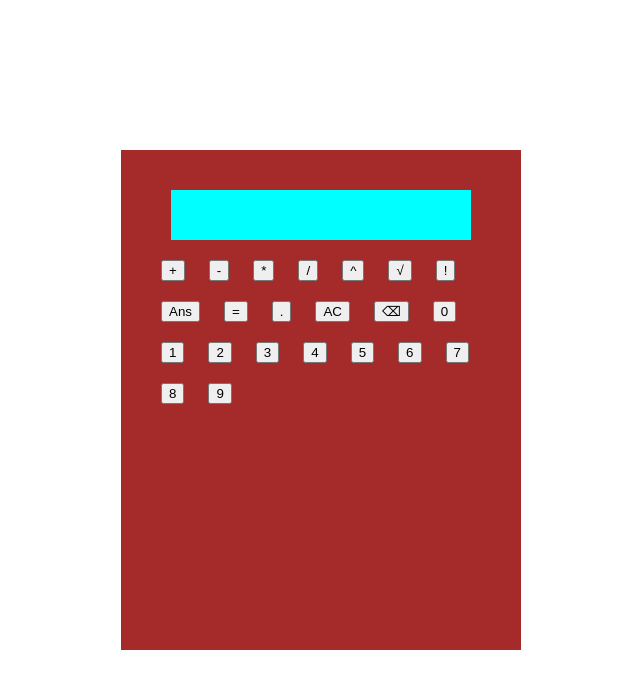
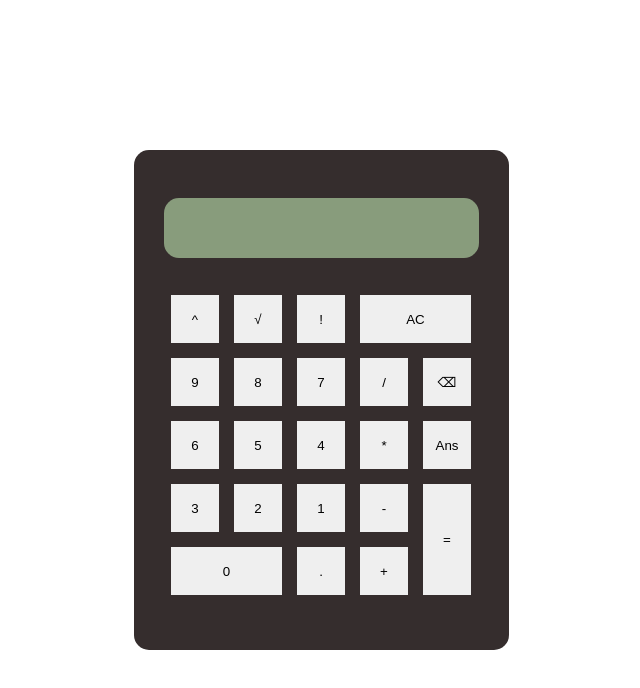
Before and after one commit to Chilox314/Calculator, a plain HTML site: page index.html in a window 1280 px wide. Shown: the whole page, without its empty margins (319-959 px from the left). Drawn offline with Linux system fonts and the light colour scheme.

Commit message:
Layout done

```diff
--- a/index.html
+++ b/index.html
@@ -16,28 +16,38 @@
                 </div>
             </div>
             <div class="buttons">
-                <button id="add">+</button>
-                <button id="substract">-</button>
-                <button id="multiply">*</button>
-                <button id="divide">/</button>
-                <button id="power">^</button>
-                <button id="sqrt">&Sqrt;</button>
-                <button id="factorial">!</button>
-                <button id="answer">Ans</button>
-                <button id="equals">=</button>
-                <button id="point">.</button>
-                <button id="allClear">AC</button>
-                <button id="delete">&#9003;</button>
-                <button id="zero">0</button>
-                <button id="one">1</button>
-                <button id="two">2</button>
-                <button id="three">3</button>
-                <button id="four">4</button>
-                <button id="five">5</button>
-                <button id="six">6</button>
-                <button id="seven">7</button>
-                <button id="eight">8</button>
-                <button id="nine">9</button>
+                <div class="btnsHigh">
+                    <button id="power">^</button>
+                    <button id="sqrt">&Sqrt;</button>
+                    <button id="factorial">!</button>
+                    <button id="allClear" class="wideBtn">AC</button>
+                </div>
+                <div class="btnsLow">
+                    <div class="btnsLeft">
+                        <button id="nine">9</button>
+                        <button id="eight">8</button>
+                        <button id="seven">7</button>
+                        <button id="six">6</button>
+                        <button id="five">5</button>
+                        <button id="four">4</button>
+                        <button id="three">3</button>
+                        <button id="two">2</button>
+                        <button id="one">1</button>
+                        <button id="zero" class="wideBtn">0</button>
+                        <button id="point">.</button>
+                    </div>
+                    <div class="btnsMid">
+                        <button id="divide">/</button>
+                        <button id="multiply">*</button>
+                        <button id="substract">-</button>
+                        <button id="add">+</button>
+                    </div>
+                    <div class="btnsRight">
+                        <button id="delete">&#9003;</button>
+                        <button id="answer">Ans</button>
+                        <button id="equals" class="highBtn">=</button>
+                    </div>
+                </div>
             </div>
         </div>
 
--- a/styles.css
+++ b/styles.css
@@ -11,18 +11,22 @@ body {
 }
 
 .calculator {
-    background-color: brown;
+    background-color: rgb(53, 45, 45);
     box-sizing: border-box;
     height: 500px;
-    width: 400px;
+    width: 375px;
     padding: 30px;
+    border-radius: 15px;
+    display:flex;
+    flex-direction: column;
+    justify-content: center;
 }
 
 .result {
-    height: 50px;
-    width: 300px;
-    background-color: aqua;
-    margin: 10px 20px;
+    height: 60px;
+    width: 315px;
+    background-color: rgb(136, 156, 124);
+    border-radius: 15px;
 }
 
 #input {
@@ -35,6 +39,47 @@ body {
     width: 300px;
 }
 
+.buttons {
+    display: flex;
+    flex-direction: column;
+    margin-top: 30px;
+}
+
+.btnsLow {
+    display: flex;
+}
+
+.btnsHigh {
+    display: flex;
+}
+
+.btnsLeft {
+    display: flex;
+    flex-wrap: wrap;
+}
+
+.btnsMid {
+    display: flex;
+    flex-direction: column;
+}
+
+.btnsRight {
+    display: flex;
+    flex-direction: column;
+}
+
 button {
-    margin: 10px;
+    margin: 7.5px;
+    height: 48px;
+    width: 48px;
+    border-width: 0px;
+    padding: 0px;
 }
+
+.wideBtn {
+    width: 111px;
+}
+
+.highBtn {
+    height: 111px;
+}
```
